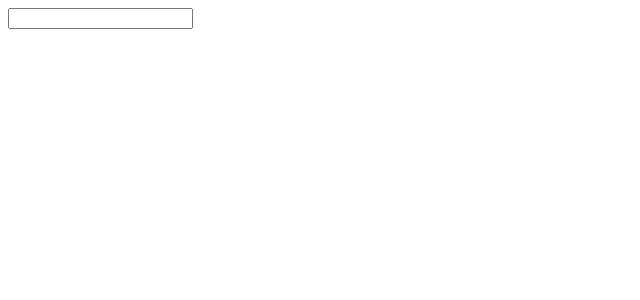
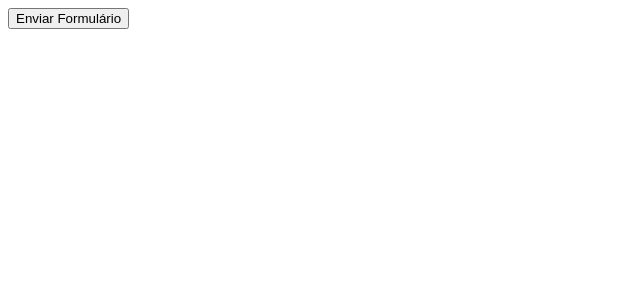
Before and after one commit to Junior-Stranner/vue.js-course, a Vue app: page / in a window 1280 px wide. Shown: the top 300 px of the page, without its empty margins (0-640 px from the left). Built offline with nearby package versions, Linux system fonts and the light colour scheme.

Commit message:
I´ll adding some description, so I know on future and remeber until there what that is and what can do

```diff
--- a/src/App.vue
+++ b/src/App.vue
@@ -5,7 +5,12 @@
 //import Exemplo02 from "./componentes/Exemplo02Condicional .vue";
 //import Exemplo03 from "./componentes/Exemplo03Laco.vue";
 //import Exemplo04 from "./componentes/Exemplo04HTML.vue";
-import Exemplo05 from "./componentes/Exemplo05Model.vue";
+//import Exemplo05 from "./componentes/Exemplo05Model.vue";
+//import Exemplo06 from "./componentes/Exemplo06Classe.vue";
+//import Exemplo07 from "./componentes/Exemplo07Clique.vue";
+//import Exemplo08 from "./componentes/Exemplo08Teclado.vue";
+import Exemplo09 from "./componentes/Exemplo09Enviar.vue";
+
 
 
 
@@ -13,5 +18,5 @@ import Exemplo05 from "./componentes/Exemplo05Model.vue";
 
 <!--HTML-->
 <template>
-  <Exemplo05></Exemplo05>
+  <Exemplo09></Exemplo09>
 </template>
--- a/src/componentes/Exemplo04HTML.vue
+++ b/src/componentes/Exemplo04HTML.vue
@@ -13,3 +13,8 @@
   <!--faz o msm porem não tem foco html-->
   <div>{{texto}}</div>
 </template>
+
+
+<!--Um ponto importante a ser considerado ao usar v-html é garantir que o conteúdo inserido seja seguro para evitar
+   ataques de injeção de código (XSS). Certifique-se de sanitizar e validar cuidadosamente qualquer conteúdo HTML
+   dinâmico que você estiver incorporando.-->
--- a/src/componentes/Exemplo05Model.vue
+++ b/src/componentes/Exemplo05Model.vue
@@ -15,3 +15,8 @@ import { ref } from 'vue';
   <p>{{texto}}</p>
 
 </template>
+
+<!-- cria um campo de entrada de texto que permite ao usuário digitar um texto. O valor digitado é armazenado na variável
+   reativa texto, e o mesmo é exibido em um parágrafo abaixo do campo de entrada de texto. O uso de ref torna a variável
+   texto reativa, o que significa que quaisquer alterações nela automaticamente
+  atualizarão a exibição no DOM.-->
--- /dev/null
+++ b/src/componentes/Exemplo06Classe.vue
@@ -0,0 +1,26 @@
+<!--Script-->
+<script setup>
+
+  //variável
+  let validacao = false;
+</script>
+
+
+<!--CSS-->
+<style>
+.ok{color:green;}
+
+.falha{color:red}
+</style>
+
+<!--HTML-->
+<template>
+
+ <p v-bind:class="validacao ? 'ok' : 'falha'">Utilizando diretiva class</p>
+
+</template>
+
+<!-- este código Vue.js utiliza a diretiva v-bind:class para aplicar estilos condicionais ao parágrafo (<p>)
+   com base no valor da variável validacao. Se validacao for true, a mensagem será exibida com estilo verde (.ok);
+   caso contrário, será exibida com estilo vermelho (.falha).
+   Isso demonstra como a diretiva v-bind:class pode ser usada para aplicar estilos dinamicamente com base no estado do componente.-->
--- /dev/null
+++ b/src/componentes/Exemplo07Clique.vue
@@ -0,0 +1,19 @@
+<!--Script-->
+<script setup>
+
+  //Função
+  function mensagem(){
+    alert('Trabalhando com eventos de clique!');
+  }
+</script>
+
+
+<!--HTML-->
+<template>
+
+  <button @click="mensagem"> Clique aqui</button>
+</template>
+
+
+<!-- aplicação Vue.js simples que responde a eventos de clique em um botão,
+  demonstrando uma mensagem ao usuário quando o botão é pressionado.-->
--- /dev/null
+++ b/src/componentes/Exemplo08Teclado.vue
@@ -0,0 +1,19 @@
+<!--Script-->
+<script setup>
+
+  //Função de mensagem
+  function mensagem(){
+    alert('Executando a fução !');
+  }
+</script>
+
+
+<!--HTML-->
+<template>
+
+ <input type="text" @keyup.enter="mensagem">
+</template>
+
+<!--Em resumo, este código cria uma aplicação Vue.js
+   simples com um campo de entrada de texto, e quando você pressiona Enter nesse campo, a
+    função mensagem é chamada, exibindo um alerta no navegador com a mensagem "Executando a função!".-->
--- /dev/null
+++ b/src/componentes/Exemplo09Enviar.vue
@@ -0,0 +1,24 @@
+<!--Script-->
+<script setup>
+
+  //Função para validar o formulário
+  function validaFormulario(event){ //event palavra Reservada
+    alert('Formulário enviado !');
+
+    event.preventDefault();  //não irá liberar o redirecionamento sem que todos os campos de um cadastro for preenchido
+  }
+</script>
+
+
+<!--HTML-->
+<template>
+     <form action="https://github.com/Junior-Stranner" @submit="validaFormulario">
+      <input type="submit" value="Enviar Formulário">
+    </form>
+</template>
+
+             <!-- 1 versão Aula 14 -->
+<!--Quando o usuário preenche o formulário e o envia, a função validaFormulario é chamada, exibindo um alerta no navegador
+   com a mensagem "Formulário enviado!".Este é um exemplo básico de como lidar com eventos de formulário em um componente Vue.js.-->
+
+              <!-- 1 versão Aula 15 -->
```
